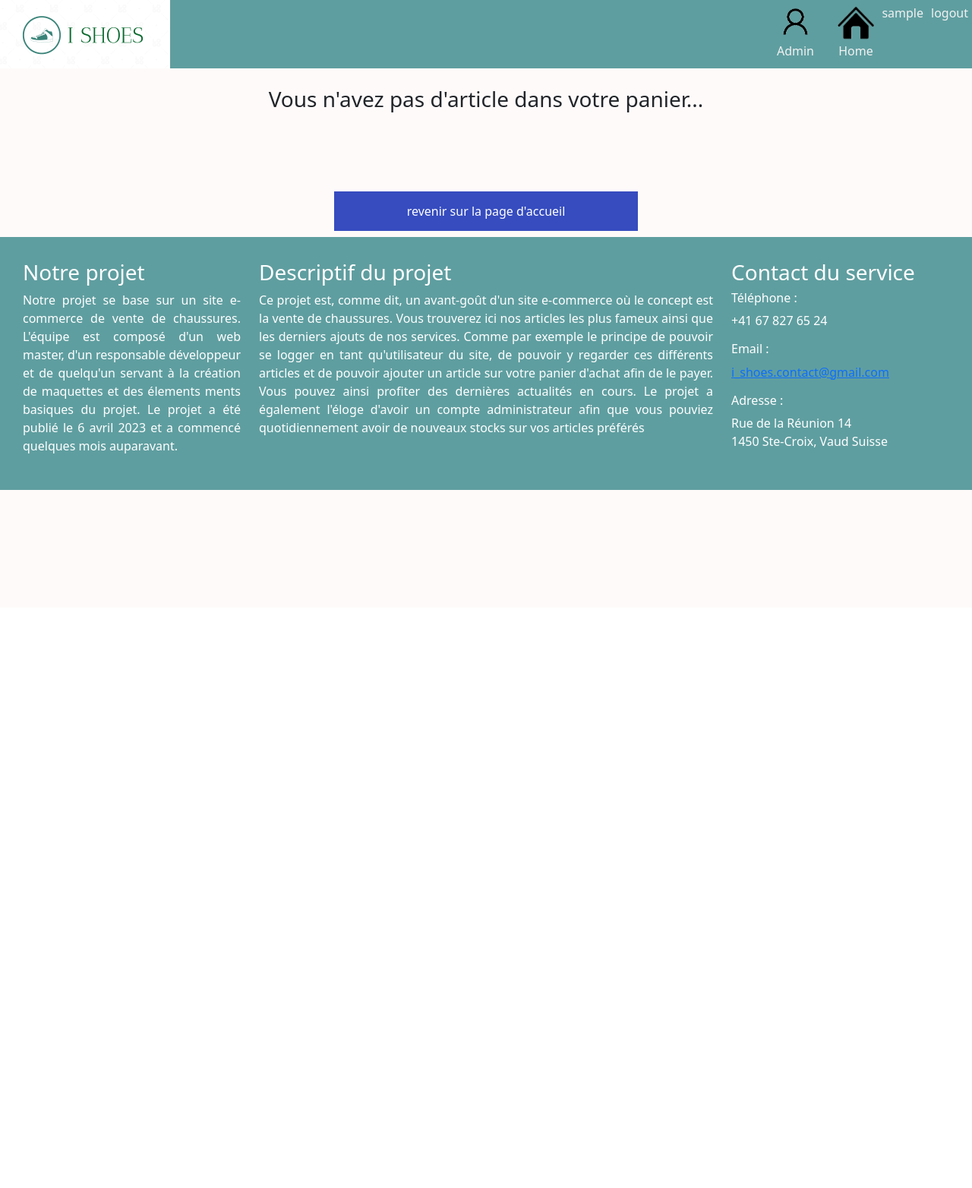
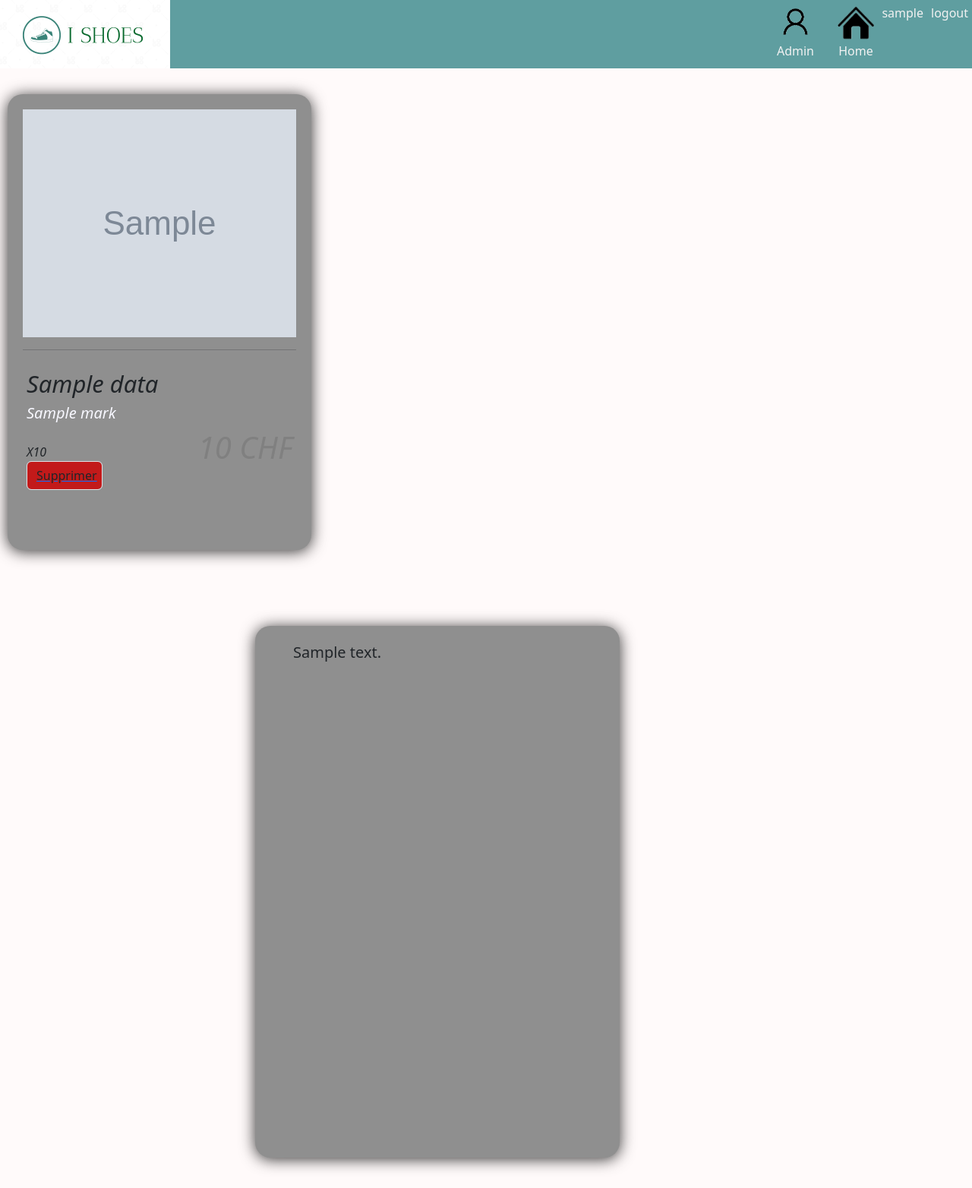
Before and after one commit to romain-lnr/I_Shoes_BDD, a PHP site: template src/views/site/basket.php in a window 1280 px wide. Shown: the top 1564 px of the page at 76% size. Before the commit the page ends 645 px from the top, so only its background shows below. Run offline with PHP 8.4, Linux system fonts and the light colour scheme; the visitor is signed in with stand-in values (Sample User, id 1); the template is opened without the code that fills it: most values are stand-ins (such as "Sample title", 1, 10 or a date in 2020); grey boxes marked "Sample" are stand-in pictures; data that the repository does not hold is empty.

Commit message:
Finished the basket page and optimize the code and arborescence

```diff
--- a/src/controllers/articles/delete.php
+++ b/src/controllers/articles/delete.php
@@ -1,6 +1,6 @@
 <?php
+
 require SOURCE_DIR . "/models/site/articles.php";
 $bag['data'] = Delete($bag['articleID']);
-
 $bag['view'] = header("Location: " . route("articles/admin/"));
 return $bag;
--- a/src/controllers/basket/create_in_basket.php
+++ b/src/controllers/basket/create_in_basket.php
@@ -1,8 +1,8 @@
 <?php
 
-require_once SOURCE_DIR.'/models/site/articles.php';
+require_once SOURCE_DIR.'/models/site/basket.php';
 
 $value = $_POST['value'];
-PutInBasket($_SESSION['id_user'], $bag['articleID'], $value);
+$bag['data'] = PutInBasket($_SESSION['id_user'], $bag['articleID'], $value);
 $bag['view'] = header("Location: " . route("articles/home/"));
 return $bag;
--- a/src/controllers/users/login_check.php
+++ b/src/controllers/users/login_check.php
@@ -1,7 +1,6 @@
 <?php
 
 require_once SOURCE_DIR. "/models/site/users.php";
-require_once SOURCE_DIR. "/dispatcher.php";
 
 if ($bag['method'] == 'POST') {
 
@@ -13,8 +12,8 @@
     if ($bag['data']) {
 
         $bag['layout'] = 'views/layout';
-        if ($id_user == "admin" && $password == "admin") header("Location: " . route("users/admin/"));
-        else header("Location: " . route("users/home/"));
+        if ($id_user == "admin" && $password == "admin") $bag['view'] = header("Location: " . route("articles/admin/"));
+        else $bag['view'] = header("Location: " . route("articles/home/"));
 
     } else {
         // erreur ici
--- a/src/views/site/basket.php
+++ b/src/views/site/basket.php
@@ -6,45 +6,48 @@
  */
 
 // tampon de flux stocké en mémoire
-$title="IShoes - basket page"
+$title = "IShoes - basket page";
 ?>
+
 <div class="topnav">
     <a href="index.php?action=logout">logout</a>
-        <a href="#user" style="height: 10px"><?php echo $_SESSION['id_user']?></a>
-        <a href="index.php?action=home"><img src="/images/home.png" height="50"><br>Home</a>
+    <a href="#user" style="height: 10px"><?php echo $_SESSION['id_user'] ?></a>
+    <a href="<?=route("articles/home/")?>"><img src="/images/home.png" height="50"><br>Home</a>
     <?php if (isset($_SESSION['admin_logged']) && $_SESSION['admin_logged']) { ?>
-            <a href="index.php?action=admin"><img src="/images/admin.png" height="50"><br>Admin</a>
+        <a href="<?=route("articles/admin/")?>"><img src="/images/admin.png" height="50"><br>Admin</a>
     <?php } ?>
     <img src="/images/logo.png" height="90">
 </div>
 <br>
-    <?php if ($is_article) { ?>
-        <?php for ($m = 0; $m < $i; $m++) { ?>
-            <?php if ($article_good[$m]) { ?>
+
+<?php
+if (!empty($bag['data'])) { ?>
+    <?php foreach ($bag['data'] as $article) { ?>
         <div id="content">
             <div class="row">
                 <div class="col-sm-3">
                     <div class="case basket">
-                            <div id="image_article_case"><img src="<?=$article_specs[$m][1]?>" id="image_article"></div>
+                        <div id="image_article_case"><img src="<?= $article['image'] ?>" id="image_article"></div>
                         <hr>
                         <div class="body_case">
-                                <div id="nom_article"><?="<em>".$article_specs[$m][2]."</em>"?></div>
-                                <div id="mark_article"><?="<em>".$article_specs[$m][3]."</em>"?></div>
-                                <div id="price_article"><?="<em>".$article_specs[$m][5]." CHF"."</em>"?></div>
+                            <div id="nom_article"><?= "<em>" . $article['name'] . "</em>" ?></div>
+                            <div id="mark_article"><?= "<em>" . $article['mark'] . "</em>" ?></div>
+                            <div id="price_article"><?= "<em>" . $article['price'] . " CHF" . "</em>" ?></div>
                             <br>
-                                <div id="value_article"><?="<em>"."X".$article_specs[$m][6]."</em>"?></div>
-                                <div id="remove_object"><a href="index.php?receive_basket=<?=$m?>&value=<?=$article_specs[$m][6]?>&id_article=<?=$article_specs[$m][0]?>"><input type="button" class="form-control" value="Supprimer"></a></div>
+                            <div id="value_article"><?= "<em>" . "X" . $article['quantity'] . "</em>" ?></div>
+                            <div id="remove_object"><a
+                                        href="index.php?receive_basket=<?= $m ?>&value=<?= $article['quantity'] ?>&id_article=<?= $article['id'] ?>"><input
+                                            type="button" class="form-control" value="Supprimer"></a></div>
                         </div>
                     </div>
                 </div>
                 <div class="col-sm-8">
                     <div class="case case_desc basket">
-                            <p><?=$article_specs[$m][4]?></p>
+                        <p><?= $article['description'] ?></p>
                     </div>
                 </div>
             </div>
         </div>
-            <?php } ?>
     <?php } ?>
     <div id="container">
         <a href="index.php?action=purchase"><input type="submit" name="insert" id="insert" value="Passer en caisse"></a>
@@ -52,6 +55,7 @@
 <?php } else { ?>
     <h3 style="text-align: center">Vous n'avez pas d'article dans votre panier...</h3><br>
     <div id="container">
-        <a href="index.php?action=home"><input type="submit" name="insert" id="insert" value="revenir sur la page d'accueil"></a>
+        <a href="index.php?action=home"><input type="submit" name="insert" id="insert"
+                                               value="revenir sur la page d'accueil"></a>
     </div>
 <?php } ?>
```
Also changed, not shown: src/controllers/basket/display.php (added, +7 -0 lines), src/dispatcher.php (+10 -5 lines), src/models/site/articles.php (+3 -37 lines), src/models/site/basket.php (added, +75 -0 lines). Lines whose indentation alone changed are shown as unchanged.
